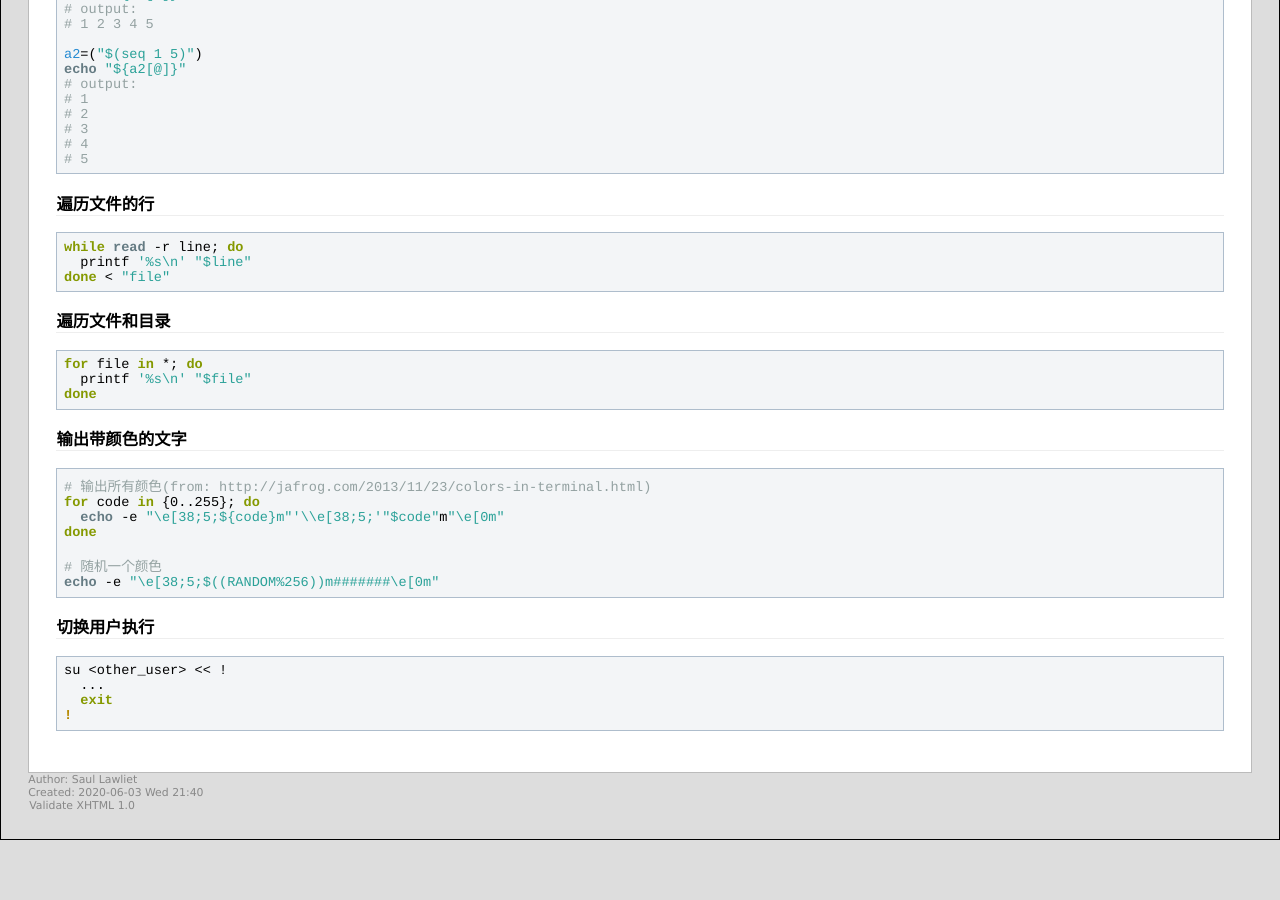
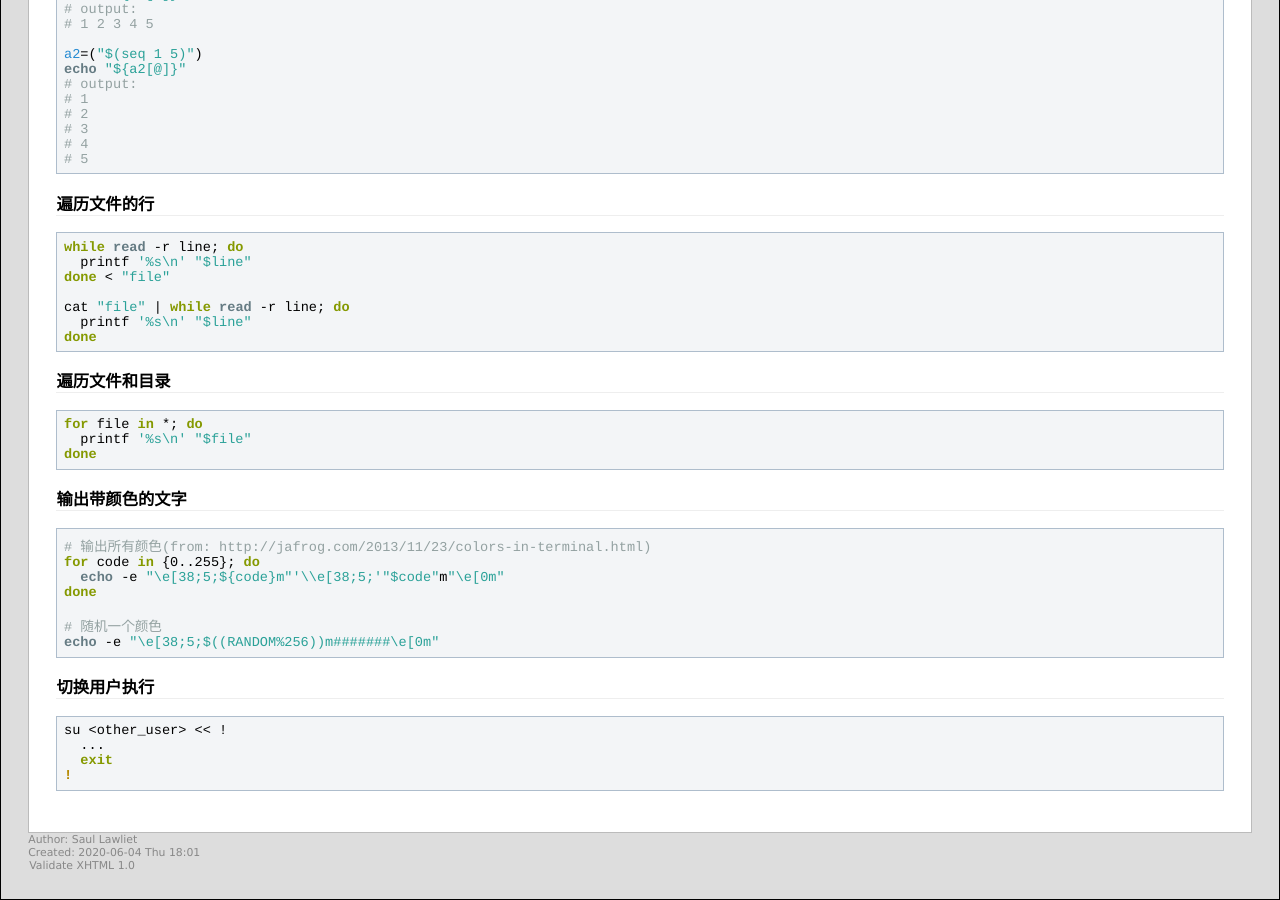
Before and after one commit to SaulLawliet/saullawliet.github.io, a Jekyll site: the page notebook/bash.html, which Jekyll copies as it is, in a window 1280 px wide and 900 px high, scrolled down 1560 px. Built offline with Jekyll 4.4.1, drawn with Linux system fonts in a browser that asks for light colours; before the commit the page ends 2400 px from its top, so only the background shows below that.

```diff
--- a/notebook/bash.html
+++ b/notebook/bash.html
@@ -3,7 +3,7 @@
 "http://www.w3.org/TR/xhtml1/DTD/xhtml1-strict.dtd">
 <html xmlns="http://www.w3.org/1999/xhtml" lang="en" xml:lang="en">
 <head>
-<!-- 2020-06-03 Wed 21:40 -->
+<!-- 2020-06-04 Thu 18:01 -->
 <meta http-equiv="Content-Type" content="text/html;charset=utf-8" />
 <meta name="viewport" content="width=device-width, initial-scale=1" />
 <title>Bash 笔记</title>
@@ -193,6 +193,10 @@
 <pre class="src src-sh"><span style="color: #859900; font-weight: bold;">while </span><span style="color: #657b83; font-weight: bold;">read</span> -r line; <span style="color: #859900; font-weight: bold;">do</span>
   printf <span style="color: #2aa198;">'%s\n'</span> <span style="color: #2aa198;">"$line"</span>
 <span style="color: #859900; font-weight: bold;">done</span> &lt; <span style="color: #2aa198;">"file"</span>
+
+cat <span style="color: #2aa198;">"file"</span> | <span style="color: #859900; font-weight: bold;">while </span><span style="color: #657b83; font-weight: bold;">read</span> -r line; <span style="color: #859900; font-weight: bold;">do</span>
+  printf <span style="color: #2aa198;">'%s\n'</span> <span style="color: #2aa198;">"$line"</span>
+<span style="color: #859900; font-weight: bold;">done</span>
 </pre>
 </div>
 </div>
@@ -242,7 +246,7 @@
 </div>
 <div id="postamble" class="status">
 <p class="author">Author: Saul Lawliet</p>
-<p class="date">Created: 2020-06-03 Wed 21:40</p>
+<p class="date">Created: 2020-06-04 Thu 18:01</p>
 <p class="validation"><a href="http://validator.w3.org/check?uri=referer">Validate XHTML 1.0</a></p>
 </div>
 </body>
```
